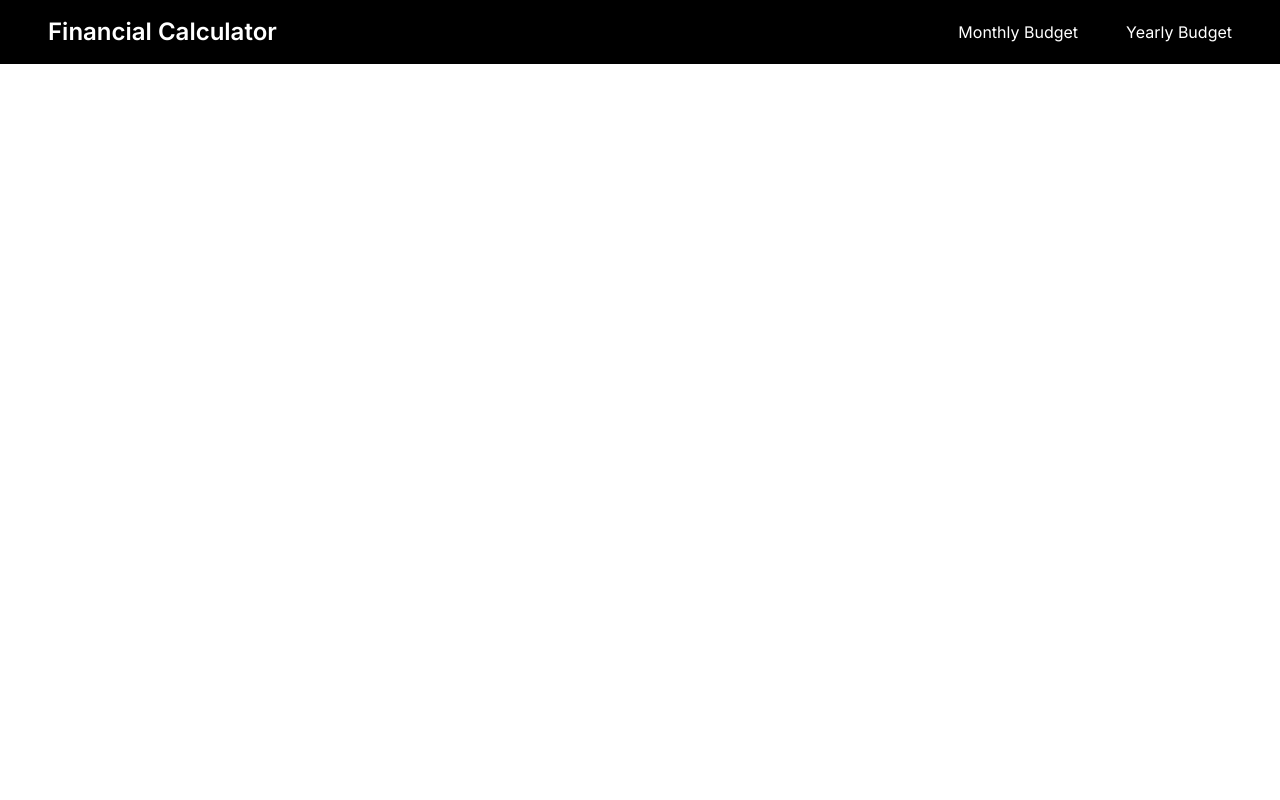
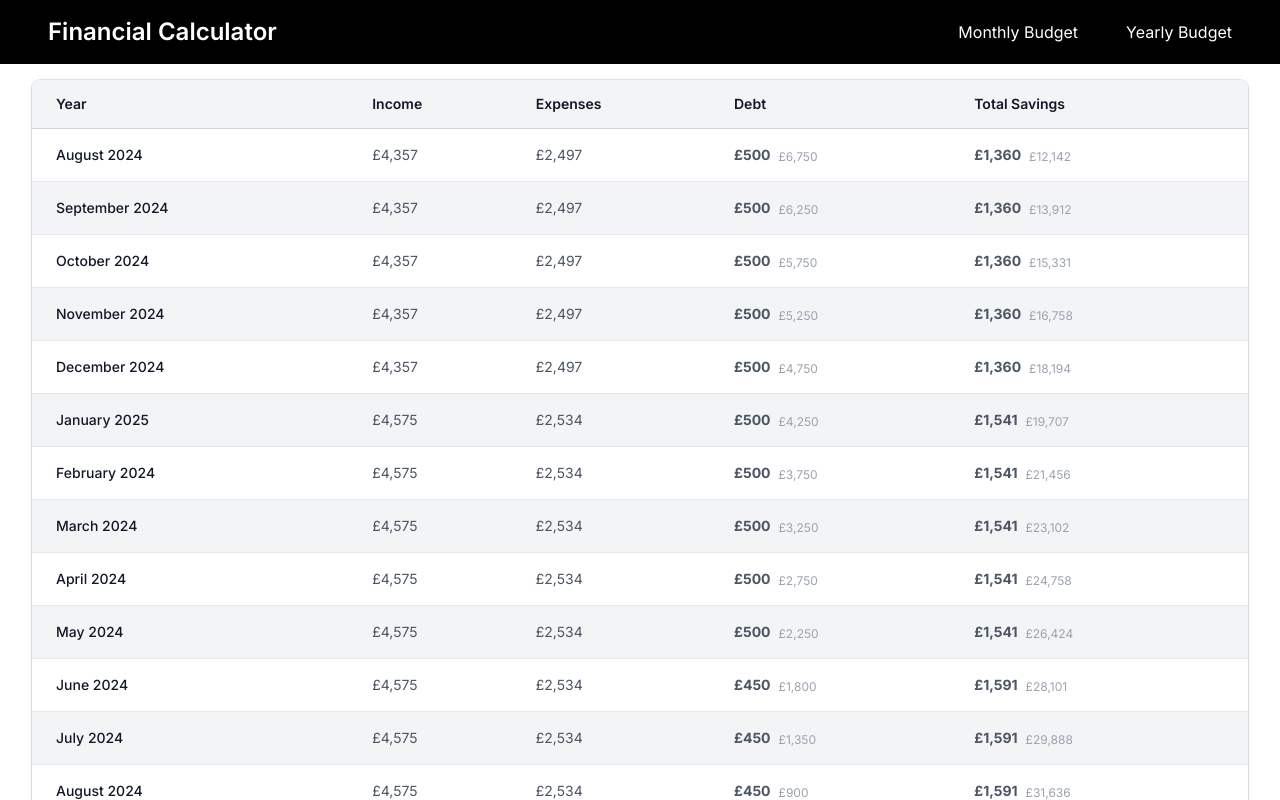
Before and after one commit to nasainsbury/budget, a Next.js app: page / in a window 1280 px wide. Shown: the top 800 px of the page. Built offline with nearby package versions, Linux system fonts and the light colour scheme.

Commit message:
fix some stuff

```diff
--- a/app/components/InputForm.tsx
+++ b/app/components/InputForm.tsx
@@ -1,260 +1,193 @@
 "use client";
 
-import { generateBudgetOutput } from "../utils/generateBudgetOutput";
+import { generateBudget } from "../utils/generateBudgetOutput";
 import { DateTime } from "luxon";
 import clsx from "classnames";
 
-function formatAmount(value: number) {
-  if (Number.isInteger(value)) {
-    return `£${value}`;
-  } else {
-    return `£${value.toFixed(0)}`;
+function formatValue(value: number) {
+  return `£${Math.round(value).toLocaleString()}`;
 }
-}
+
 function InputForm() {
-  const budget = generateBudgetOutput(
+  const budget = generateBudget(
     {
-      debt: [
+      meta: {
+        netRemaining: {
+          name: "ISA",
+          type: "savings",
+        },
+      },
+      income: [
         {
-          amount: 450,
-          name: "Monzo",
-          startingAmount: 6826,
-        },
-        {
-          amount: 50,
-          name: "Phone",
-          startingAmount: 550,
+          amount: 4357,
+          name: "Salary",
+          increasePerAnnum: 5,
         },
       ],
       expenses: [
         {
           amount: 1250,
           name: "Rent",
-          yearlyIncrease: 0.02,
+          increasePerAnnum: 2,
         },
         {
           amount: 150,
           name: "Parking",
-          yearlyIncrease: 0,
+          increasePerAnnum: 0,
         },
         {
           amount: 110,
           name: "Council Tax",
-          yearlyIncrease: 0.03,
+          increasePerAnnum: 3,
         },
         {
           amount: 28,
           name: "Water",
-          yearlyIncrease: 0.03,
+          increasePerAnnum: 3,
         },
         {
           amount: 100,
           name: "Energy",
-          yearlyIncrease: 0.03,
+          increasePerAnnum: 3,
         },
         {
           amount: 91,
           name: "Car Insurance",
-          yearlyIncrease: -0.2,
+          increasePerAnnum: -20,
         },
         {
           amount: 30,
           name: "Subscriptions",
-          yearlyIncrease: 0.03,
+          increasePerAnnum: 3,
         },
         {
           amount: 700,
           name: "General",
-          yearlyIncrease: 0.03,
+          increasePerAnnum: 3,
         },
         {
           amount: 38,
           name: "Internet",
-          yearlyIncrease: 0.02,
+          increasePerAnnum: 2,
+        },
+      ],
+      debt: [
+        {
+          amount: 450,
+          increasePerAnnum: 0,
+          name: "Monzo Loan",
+          startingBalance: 6750,
+        },
+        {
+          amount: 50,
+          increasePerAnnum: 0,
+          name: "Phone Loan",
+          startingBalance: 500,
         },
       ],
       savings: [
         {
-          amount: 1200,
-          name: "Easy Access",
-          startingAmount: 11000,
-          yearlyIncrease: 0.05,
-          yearlyInterest: 0.045,
+          amount: 500,
+          annualInterest: 9,
+          increasePerAnnum: 5,
+          interestPaid: "monthly",
+          name: "ISA",
+          startingBalance: 300,
+        },
+        {
+          amount: 500,
+          annualInterest: 4.4,
+          increasePerAnnum: 5,
+          interestPaid: "monthly",
+          name: "Pot",
+          startingBalance: 10800,
         },
       ],
-      income: [
-        {
-          amount: 4357,
-          name: "Salary",
-          yearlyIncrease: 0.05,
     },
-      ],
-      inflation: 0,
-      oneOffExpenses: [],
-    },
-    24
+    DateTime.now(),
+    20
   );
 
   return (
-    <table className="divide-y divide-gray-400 mx-auto overflow-x-scroll max-w-[1200px]">
-      <thead>
+    <div className="col-span-9 overflow-hidden shadow ring-1 ring-black ring-opacity-10 sm:rounded-lg max-h-[1000px] overflow-y-scroll w-full">
+      <table className="divide-y divide-gray-300 max-h-[1000px] w-full">
+        <thead className="bg-gray-100 sticky top-0 z-10">
           <tr>
-          <th className="border-2 border-stone-800"></th>
-          {budget.map((month) => (
-            <th className="py-2 px-4 text-left  font-semibold text-stone-800 border-2 border-stone-800 even:bg-gray-100">
-              {month.date.toFormat("MMM yyyy")}
+            <th
+              className="py-3.5 pl-4 pr-3 text-left text-sm font-semibold text-gray-900 sm:pl-6"
+              scope="col"
+            >
+              Year
             </th>
-          ))}
+
+            <th
+              className="px-3 py-3.5 text-left text-sm font-semibold text-gray-900"
+              scope="col"
+            >
+              Income
+            </th>
+            <th
+              className="px-3 py-3.5 text-left text-sm font-semibold text-gray-900"
+              scope="col"
+            >
+              Expenses
+            </th>
+            <th
+              className="px-3 py-3.5 text-left text-sm font-semibold text-gray-900"
+              scope="col"
+            >
+              Debt
+            </th>
+            <th
+              className="px-3 py-3.5 text-left text-sm font-semibold text-gray-900"
+              scope="col"
+            >
+              Total Savings
+            </th>
           </tr>
         </thead>
         <tbody className="divide-y divide-gray-200 bg-white">
-        {/* Income */}
-        {budget[0].income.breakdown.map((income, index) => (
-          <tr>
-            <td className="border py-2 px-4 even:bg-emerald-50 odd:bg-emerald-100 font-semibold text-stone-800 border-x-2 border-x-stone-800">
-              {income.name}
+          {budget.map((result) => (
+            <tr
+              className="even:bg-gray-100 hover:bg-yellow-100"
+              key={result.date.toString()}
+            >
+              <td className="whitespace-nowrap py-4 pl-4 pr-3 text-sm font-medium text-gray-900 sm:pl-6">
+                <button onClick={() => console.log("cool")}>
+                  {result.date.monthLong} {result.date.year}
+                </button>
               </td>
-            {budget.map((month) => (
-              <td className="border py-2 px-4 even:bg-emerald-50 odd:bg-emerald-100 border-x-2 border-x-stone-800">
-                {formatAmount(month.income.breakdown[index].amount)}
+              <td className="whitespace-nowrap px-3 py-4 text-sm text-gray-600">
+                {formatValue(result.income.total)}
               </td>
-            ))}
-          </tr>
-        ))}
-        <tr>
-          <td className="border py-2 px-4 even:bg-emerald-300 odd:bg-emerald-500 font-semibold text-stone-800 border-y-2 border-y-stone-700 border-x-2 border-x-stone-800">
-            Total
+              <td className="whitespace-nowrap px-3 py-4 text-sm text-gray-600">
+                {formatValue(result.expenses.total)}
               </td>
-          {budget.map((month) => (
-            <td className="py-2 px-4 even:bg-emerald-300 odd:bg-emerald-500 border border-y-2 border-y-stone-700 font-semibold border-x-2 border-x-stone-800">
-              {formatAmount(month.income.total)}
-            </td>
-          ))}
-        </tr>
-        {/* Expenses */}
-        {budget[0].expenses.breakdown.map((expense, index) => (
-          <tr>
-            <td className="border py-2 px-4  font-semibold text-stone-800 even:bg-red-50 odd:bg-red-100 border-x-2 border-x-stone-800">
-              {expense.name}
-            </td>
-            {budget.map((month) => (
-              <td className="border py-2 px-4 even:bg-red-50 odd:bg-red-100 border-x-2 border-x-stone-800">
-                {formatAmount(month.expenses.breakdown[index].amount)}
-              </td>
-            ))}
-          </tr>
-        ))}
-        <tr>
-          <td className="border py-2 px-4 even:bg-red-50 odd:bg-red-100 border-x-2 border-x-stone-800 font-semibold">
-            One offs
-          </td>
-          {budget.map((month) => (
-            <td className="border py-2 px-4 even:bg-red-50 odd:bg-red-100 border-x-2 border-x-stone-800">
-              {formatAmount(0)}
-            </td>
-          ))}
-        </tr>
-        <tr>
-          <td className="border py-2 px-4 even:bg-red-300 odd:bg-red-500 font-semibold text-stone-800 border-y-2 border-y-stone-700 border-x-2 border-x-stone-800">
-            Total
-          </td>
-          {budget.map((month) => (
-            <td className="border py-2 px-4 even:bg-red-300 odd:bg-red-500 border-y-2 border-y-stone-700 font-semibold border-x-2 border-x-stone-800">
-              ({formatAmount(month.expenses.total)})
-            </td>
-          ))}
-        </tr>
-
-        {/* Debts */}
-        {budget[0].debt.breakdown.map((debt, index) => (
-          <tr>
-            <td className="border py-2 px-4  font-semibold text-stone-800 even:bg-orange-50 odd:bg-orange-100 border-x-2 border-x-stone-800">
-              {debt.name}
-            </td>
-            {budget.map((month) => (
-              <td className="border py-2 px-4 even:bg-orange-50 odd:bg-orange-100 border-x-2 border-x-stone-800">
-                {formatAmount(month.debt.breakdown[index].amount)}
-              </td>
-            ))}
-          </tr>
-        ))}
-        <tr>
-          <td className="border py-2 px-4 even:bg-orange-300 odd:bg-orange-500 font-semibold text-stone-800 border-y-2 border-y-stone-700 border-x-2 border-x-stone-800">
-            Total
-          </td>
-          {budget.map((month) => (
-            <td className="border py-2 px-4 even:bg-orange-300 odd:bg-orange-500 border-y-2 border-y-stone-700 font-semibold border-x-2 border-x-stone-800">
-              ({formatAmount(month.debt.total)})
-            </td>
-          ))}
-        </tr>
-        {/* Savings */}
-        {budget[0].savings.breakdown.map((savings, index) => (
-          <tr>
-            <td className="border py-2 px-4  font-semibold text-stone-800 even:bg-teal-50 odd:bg-teal-100 border-x-2 border-x-stone-800">
-              {savings.name}
-            </td>
-            {budget.map((month) => (
-              <td className="border py-2 px-4 even:bg-teal-50 odd:bg-teal-100 border-x-2 border-x-stone-800">
-                <div className="flex flex-col gap-y-2">
-                  <span>
-                    ({formatAmount(month.savings.breakdown[index].amount)})
+              <td className="whitespace-nowrap px-3 py-4 text-sm text-gray-600">
+                <div className="flex gap-x-2 items-end">
+                  <span className="font-bold">
+                    {formatValue(result.debt.total)}
                   </span>
-                  <span className="text-xs text-gray-700 flex flex-col gap-y-2">
-                    {formatAmount(month.savings.breakdown[index].total)}
-                  </span>
-                  {month.savings.breakdown[index].interest > 0 && (
-                    <span className="text-xs text-gray-700">
-                      Interest accured{" "}
-                      {formatAmount(month.savings.breakdown[index].interest)}
-                    </span>
-                  )}
-                </div>
-              </td>
-            ))}
-          </tr>
-        ))}
-
-        <tr>
-          <td className="border py-2 px-4  font-semibold text-stone-800 even:bg-teal-50 odd:bg-teal-100 border-x-2 border-x-stone-800">
-            Leftovers
-          </td>
-          {budget.map((month) => (
-            <td keyclassName="border py-2 px-4 even:bg-teal-50 odd:bg-teal-100 border-x-2 border-x-stone-800">
-              <div className="flex flex-col gap-y-2">
-                <span>{formatAmount(month.leftOver)}</span>
-                <span className="text-xs text-gray-700">
-                  {formatAmount(month.totalLeftOver)}
+                  <span className="text-xs text-gray-400">
+                    {formatValue(result.debt.totalBalance)}
                   </span>
                 </div>
               </td>
-          ))}
-        </tr>
-        <tr>
-          <td className="border py-2 px-4 even:bg-teal-300 odd:bg-teal-500 font-semibold text-stone-800 border-y-2 border-y-stone-700 border-x-2 border-x-stone-800">
-            Total
-          </td>
-          {budget.map((month) => (
-            <td
-              key={month.date.toString()}
-              className="border py-2 px-4 even:bg-teal-300 odd:bg-teal-500 border-y-2 border-y-stone-700 font-semibold border-x-2 border-x-stone-800"
-            >
-              <div className="flex flex-col gap-y-2">
-                <span>
-                  {formatAmount(month.savings.total + month.leftOver)}
+              <td className="whitespace-nowrap px-3 py-4 text-sm text-gray-600">
+                <div className="flex gap-x-2 items-end">
+                  <span className="font-bold">
+                    {formatValue(result.savings.total)}
                   </span>
-                <span className="text-xs text-gray-700">
-                  {formatAmount(
-                    month.totalLeftOver +
-                      month.savings.breakdown.reduce((a, b) => a + b.total, 0)
-                  )}
+                  <span className="text-xs text-gray-400">
+                    {formatValue(result.savings.totalBalance)}
                   </span>
                 </div>
               </td>
+            </tr>
           ))}
-        </tr>
         </tbody>
       </table>
+    </div>
   );
 }
 
--- a/app/page.tsx
+++ b/app/page.tsx
@@ -1,5 +1,9 @@
 import InputForm from "./components/InputForm";
 
 export default function Home() {
-  return <main className="px-8 py-4">{/* <InputForm /> */}</main>;
+  return (
+    <main className="px-8 py-4">
+      <InputForm />
+    </main>
+  );
 }
--- a/app/types.ts
+++ b/app/types.ts
@@ -46,7 +46,6 @@ export type BudgetIncome = {
   fields: Array<{
     name: string;
     amount: number;
-    increase: number;
   }>;
 };
 
@@ -55,7 +54,6 @@ export type BudgetExpense = {
   fields: Array<{
     name: string;
     amount: number;
-    increase: number;
   }>;
 };
 
@@ -66,7 +64,6 @@ export type BudgetDebt = {
     name: string;
     amount: number;
     balance: number;
-    increase: number;
   }>;
 };
 
@@ -77,7 +74,6 @@ export type BudgetSavings = {
     name: string;
     amount: number;
     balance: number;
-    increase?: number;
     interest?: number;
   }>;
 };
--- a/app/utils/generateBudgetOutput.ts
+++ b/app/utils/generateBudgetOutput.ts
@@ -11,7 +11,7 @@ export function generateBudget(
 
   for (let month = 0; month < months; month++) {
     const previousMonth = periods[month - 1] ?? null;
-    const shouldIncrease = date.get("month") === 12;
+    const shouldIncrease = date.get("month") === 1;
 
     const budgetPeriod: BudgetPeriod = {
       date,
@@ -37,6 +37,8 @@ export function generateBudget(
 
     // Calculate income
     config.income.forEach((income, index) => {
+      const increasePerAnnum = income.increasePerAnnum / 100;
+
       const field = {
         name: income.name,
         amount: 0,
@@ -50,8 +52,7 @@ export function generateBudget(
       }
 
       if (shouldIncrease) {
-        field.increase = field.amount * (1 + income.increasePerAnnum);
-        field.amount += field.increase;
+        field.amount = field.amount * (1 + increasePerAnnum);
       }
 
       budgetPeriod.income.total += field.amount;
@@ -60,6 +61,8 @@ export function generateBudget(
 
     // Calculate expenses
     config.expenses.forEach((expense, index) => {
+      const increasePerAnnum = expense.increasePerAnnum / 100;
+
       const field = {
         name: expense.name,
         amount: 0,
@@ -73,8 +76,7 @@ export function generateBudget(
       }
 
       if (shouldIncrease) {
-        field.increase = field.amount * (1 + expense.increasePerAnnum);
-        field.amount += field.increase;
+        field.amount = field.amount * (1 + increasePerAnnum);
       }
 
       budgetPeriod.expenses.total += field.amount;
@@ -82,31 +84,103 @@ export function generateBudget(
     });
 
     // Calculate debt
-    config.debt.forEach((income, index) => {
+    config.debt.forEach((debt, index) => {
+      const increasePerAnnum = debt.increasePerAnnum / 100;
+
       const field = {
-        name: income.name,
+        name: debt.name,
         amount: 0,
-        increase: 0,
         balance: 0,
       };
 
       if (previousMonth) {
-        field.amount = previousMonth.income.fields[index].amount;
+        field.amount = previousMonth.debt.fields[index].amount;
+        field.balance = previousMonth.debt.fields[index].balance;
       } else {
-        field.amount = income.amount;
+        field.amount = debt.amount;
+        field.balance = debt.startingBalance;
       }
 
       if (shouldIncrease) {
-        field.increase = field.amount * (1 + income.increasePerAnnum);
-        field.amount += field.increase;
+        field.amount = field.amount * (1 + increasePerAnnum);
       }
 
-      field.balance -= field.amount;
+      if (field.amount >= field.balance) {
+        field.amount = field.balance;
+        field.balance = 0;
+      } else {
+        field.balance -= field.amount;
+      }
 
-      budgetPeriod.income.total += field.amount;
+      budgetPeriod.debt.total += field.amount;
       budgetPeriod.debt.totalBalance += field.balance;
       budgetPeriod.debt.fields.push(field);
     });
+
+    // Calculate savings
+    config.savings.forEach((savings, index) => {
+      const increasePerAnnum = savings.increasePerAnnum / 100;
+      const interestRate = savings.annualInterest / 100;
+
+      const field = {
+        name: savings.name,
+        amount: 0,
+        balance: 0,
+        interest: 0,
+      };
+
+      // set defaults
+      if (previousMonth) {
+        field.amount = previousMonth.savings.fields[index].amount;
+        field.balance = previousMonth.savings.fields[index].balance;
+      } else {
+        field.amount = savings.amount;
+        field.balance = savings.startingBalance;
+      }
+
+      if (shouldIncrease) {
+        field.amount = field.amount * (1 + increasePerAnnum);
+      }
+
+      if (savings.interestPaid === "yearly") {
+        if (shouldIncrease) {
+          field.interest = field.balance * interestRate;
+        }
+      } else {
+        // "monthly"
+        field.interest = field.balance * (interestRate / 12);
+      }
+
+      field.balance += field.amount + field.interest;
+
+      budgetPeriod.savings.total += field.amount;
+      budgetPeriod.savings.totalBalance += field.balance;
+      budgetPeriod.savings.fields.push(field);
+    });
+
+    const net =
+      budgetPeriod.income.total -
+      budgetPeriod.debt.total -
+      budgetPeriod.expenses.total -
+      budgetPeriod.savings.total;
+
+    const netName = config.meta.netRemaining.name;
+
+    if (config.meta.netRemaining.type === "savings") {
+      let found = false;
+
+      budgetPeriod.savings.fields.forEach((field, index) => {
+        if (field.name === netName) {
+          budgetPeriod.savings.fields[index].amount += net;
+          budgetPeriod.savings.fields[index].balance += net;
+          found = true;
+        }
+      });
+
+      if (found) {
+        budgetPeriod.savings.total += net;
+      }
+    }
 
     // Incremement the month
     date = startingDate.set({ month: date.month + 1 });
```
Lines whose indentation alone changed are shown as unchanged.
